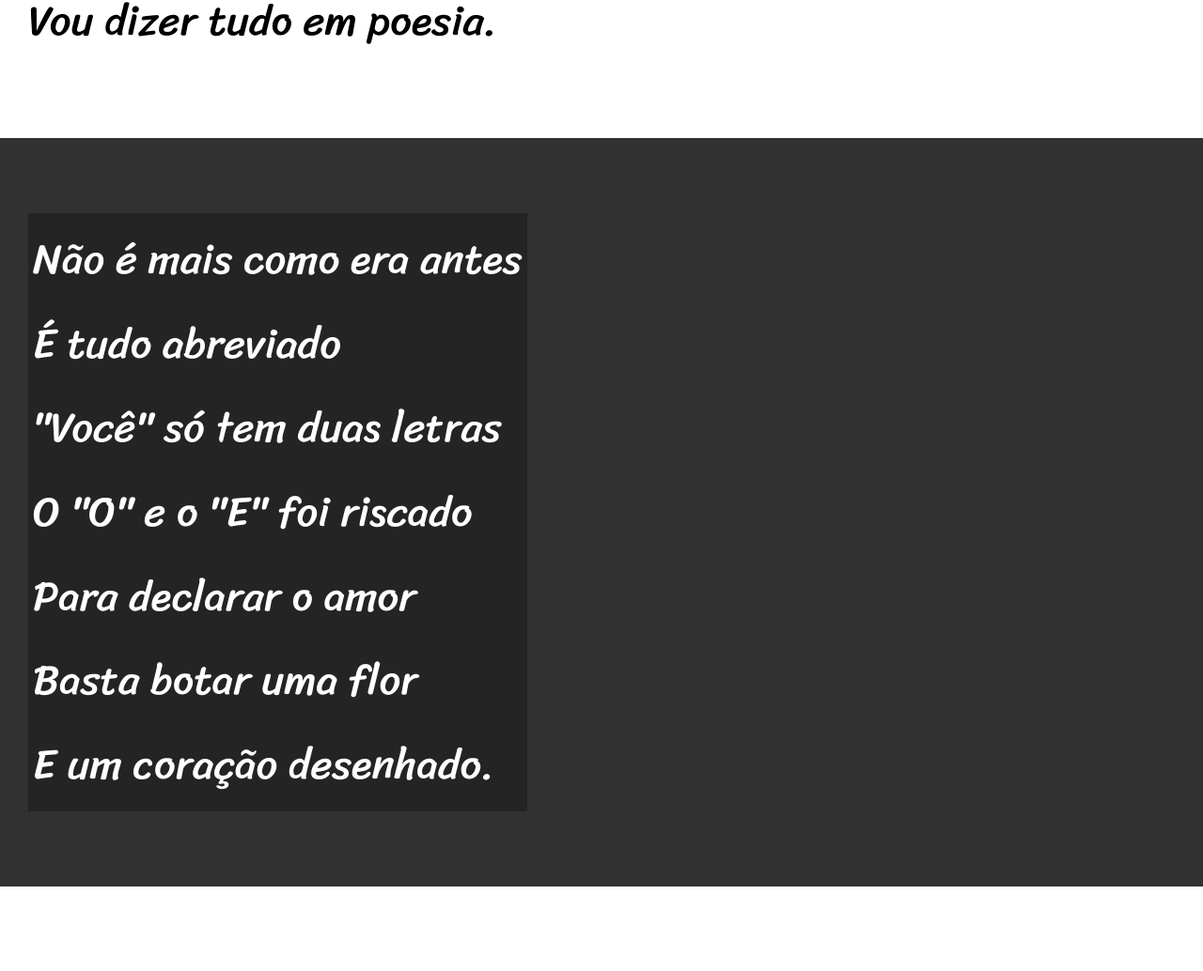
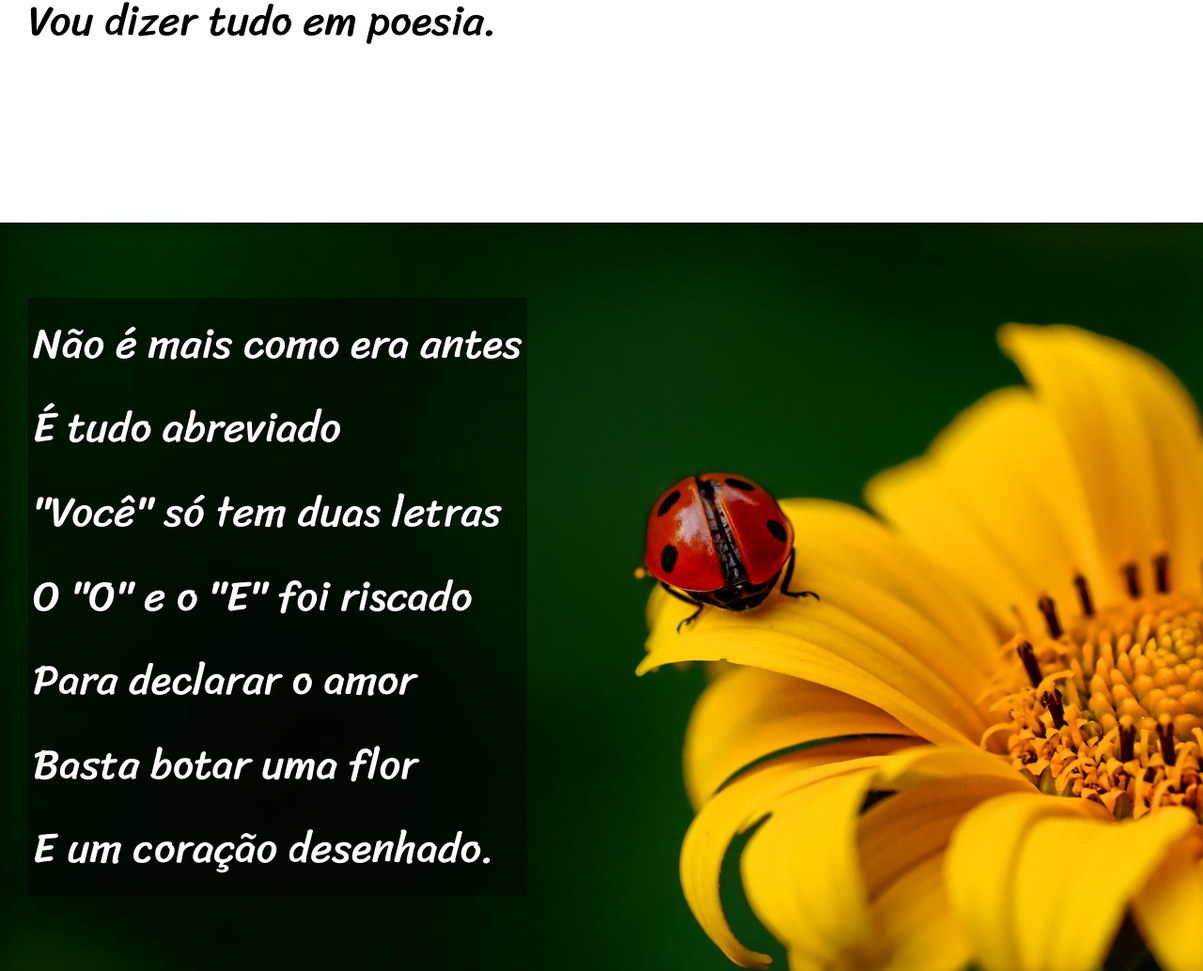
Before and after one commit to duduperal/html-css, a plain HTML site: page desafios/d012/index.html in a window 1280 px wide. Shown: the part 900-1934 px from the top of the page at 94% size. Drawn offline with Linux system fonts and the light colour scheme.

Commit message:
D012 Finalizado.

```diff
--- a/desafios/d012/estilo/style.css
+++ b/desafios/d012/estilo/style.css
@@ -59,6 +59,10 @@ section{
     font-size: 3.5vw;
 }
 
+section > p{
+    padding-bottom: 2em;
+}
+
 section.normal{
     background-color: white;
     color: black;
@@ -67,12 +71,25 @@ section.normal{
 section.imagem{
     background-color: rgb(49, 49, 49);
     color: white;
+    box-shadow: inset 6px 6px 13px 0px rgba(0, 0, 0, 0.281);
+    background-size: cover;
+    background-attachment: fixed;
 }
 
 section.imagem > p{
     display: inline-block;
-    background-color: rgba(0, 0, 0, 0.274);
+    background-color: rgba(0, 0, 0, 0.432);
     padding: 5px;
+    text-shadow: 1px 1px 0px black;
+}
+
+section#img01{
+    background-image: url(../imagens/background001.jpg);
+    background-position: right center;
+}
+
+section#img02{
+    background-image: url(../imagens/background002.jpg);
 }
 
 
--- a/desafios/d012/index.html
+++ b/desafios/d012/index.html
@@ -27,7 +27,7 @@
         </p>
     </section>
 
-    <section class="imagem">
+    <section class="imagem" id="img01">
         <p>
             Não é mais como era antes <br>
             É tudo abreviado <br>
@@ -61,7 +61,7 @@
         </p>
     </section>
 
-    <section class="imagem">
+    <section class="imagem" id="img02">
         <p>
             Tenho saudade das cartas <br>
             Escritas com a própria mão <br>
```
